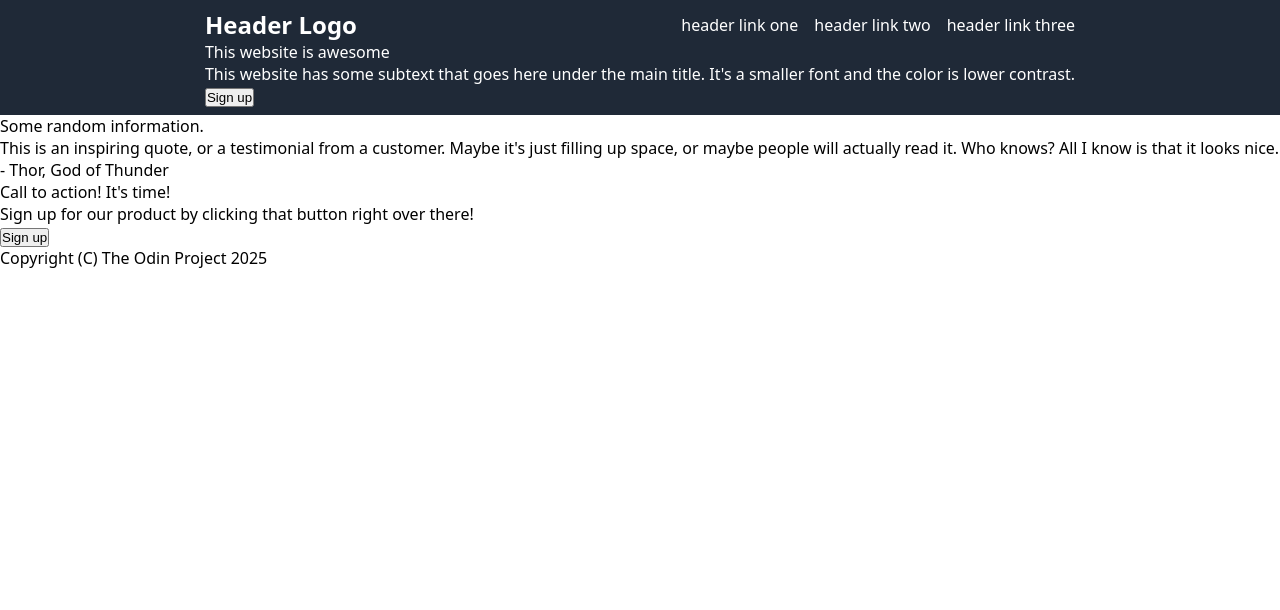
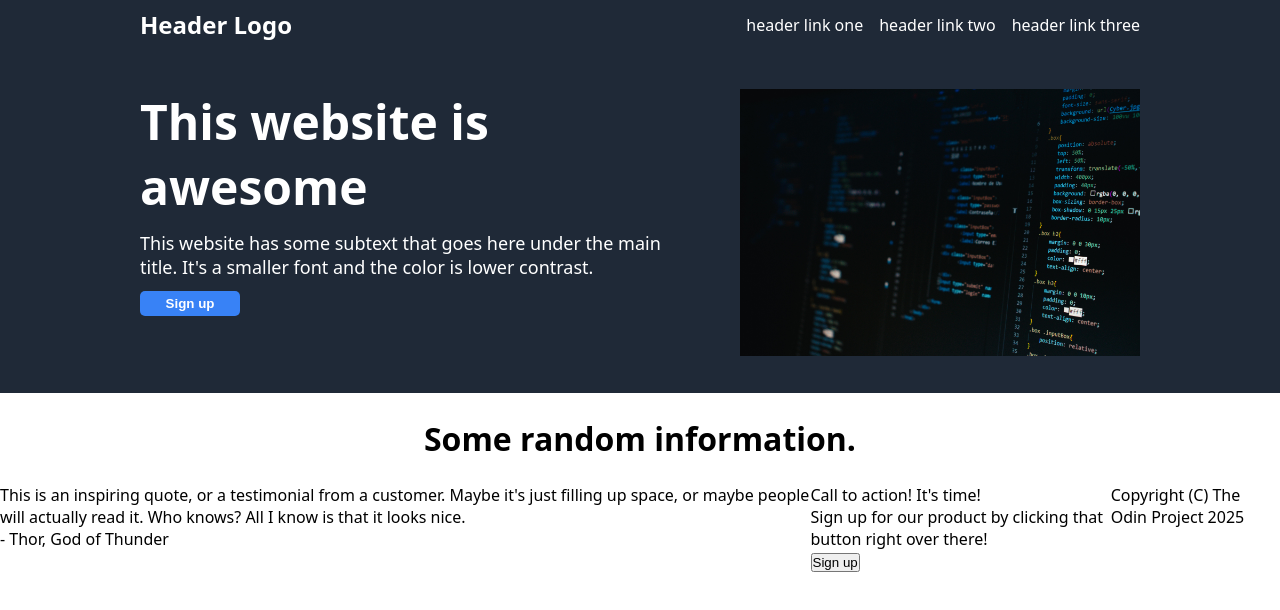
Before and after one commit to karote-karotajs/odin-landingpage, a plain HTML site: page index.html in a window 1280 px wide. Drawn offline with Linux system fonts and the light colour scheme.

Commit message:
Finish header and hero text section

```diff
--- a/index.html
+++ b/index.html
@@ -22,6 +22,7 @@
                 </div>
 
                     <div class="herotext">
+                        <div class="text-container">
                             <div class="text">
                                 This website is awesome
                             </div>
@@ -31,7 +32,8 @@
                                 <button>Sign up</button>
                         </div>
                         <div class="heroimage">
-                        <!-- <img src="./images/css-image.jpg"> -->
+                            <img src="./images/css-image.jpg">
+                        </div>
                     </div>
                 </div>
             </div>
@@ -40,8 +42,45 @@
             <div class="infoheader">
                 Some random information.
             </div>
-            <div class="images">
+            <div class="image-section">
+                <div class="image-container">
+                    <div class="image-border">
+                    </div>
+                    <div class="image-subtext">
 
+                    </div>
+            </div>
+            <div class="image-section">
+                <div class="image-container">
+                    <div class="image-border">
+                    </div>
+                    <div class="image-subtext">
+
+                    </div>
+            </div>
+            <div class="image-section">
+                <div class="image-container">
+                    <div class="image-border">
+                    </div>
+                    <div class="image-subtext">
+
+                    </div>
+            </div>
+            <div class="image-section">
+                <div class="image-container">
+                    <div class="image-border">
+                    </div>
+                    <div class="image-subtext">
+
+                    </div>
+            </div>
+            <div class="image-section">
+                <div class="image-container">
+                    <div class="image-border">
+                    </div>
+                    <div class="image-subtext">
+
+                    </div>
             </div>
             <div class="subtext">
 
--- a/styles.css
+++ b/styles.css
@@ -38,6 +38,7 @@ ul {
     max-width: 1000px;
     display: flex;
     flex-direction: column;
+    margin-bottom: 24px;
 }
 
 .header {
@@ -56,3 +57,57 @@ ul {
 .links {
     display: flex;
 }
+
+.heroimage img {
+    width: 400px;
+}
+
+.herotext {
+    display: flex;
+    max-width: 1000px;
+    margin-top: 48px;
+    gap: 48px;
+}
+
+.herotext .text {
+    font-size: 48px;
+    font-weight: 600;
+    margin-bottom: 12px;
+}
+
+.herotext .subtext {
+    font-size: 18px;
+    margin-bottom: 12px;
+}
+
+.herotext button {
+    background-color: #3882f6;
+    border-radius: 5px;
+    width: 100px;
+    height: 25px;
+    border: none;
+    color: white;
+    font-weight: 600
+}
+
+.info {
+    display: flex;
+    flex-direction: column;
+    align-items: center;
+}
+
+.infoheader {
+    font-size: 32px;
+    font-weight: 600;
+    margin-top: 24px;
+    margin-bottom: 24px;
+}
+
+.image-section {
+    display: flex;
+    justify-content: space-evenly;
+}
+
+.image-container {
+    display:
+}
```
Lines whose indentation alone changed are shown as unchanged.
